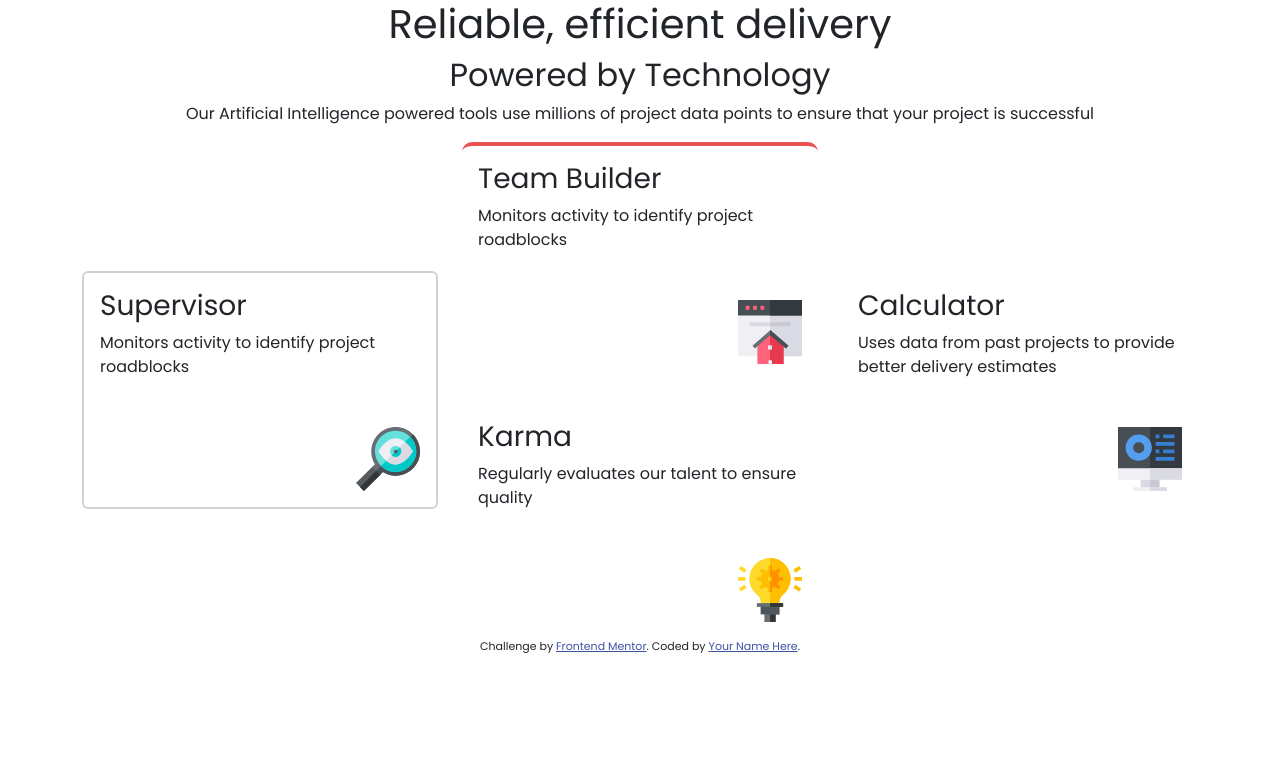
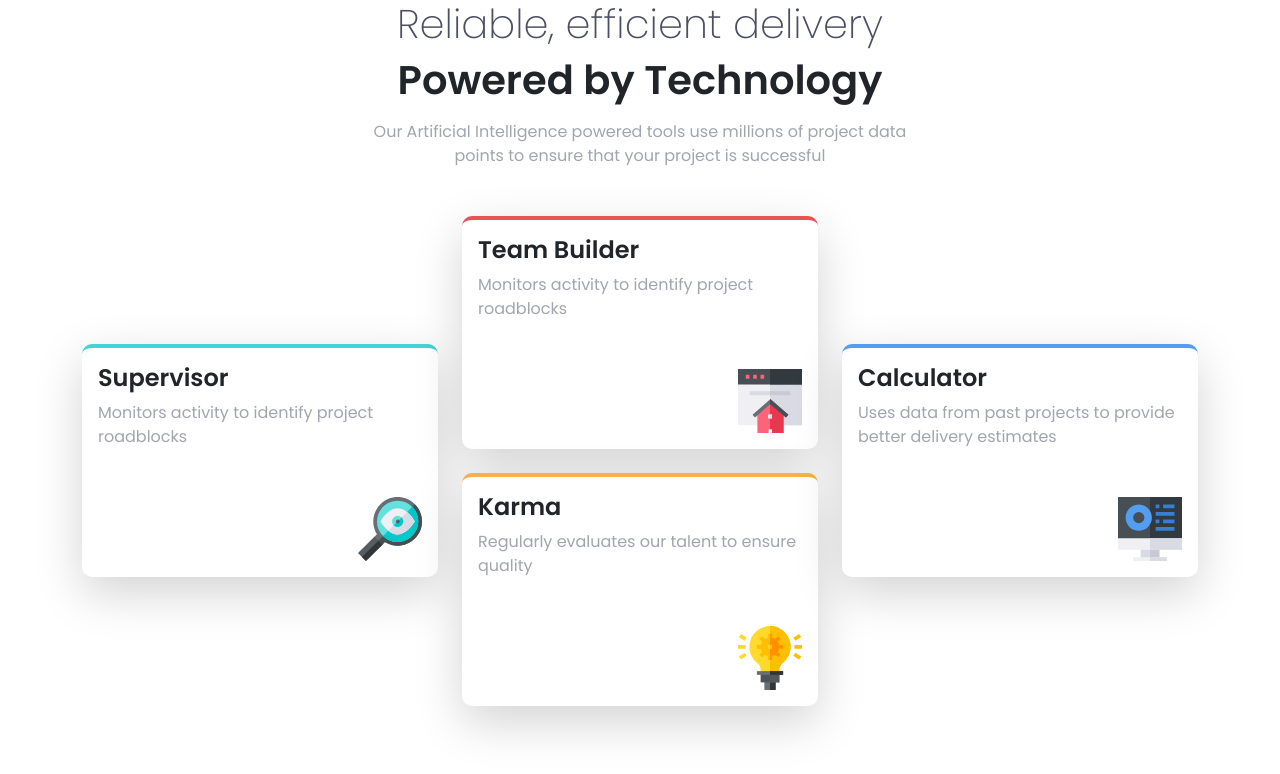
Before and after one commit to mahedee007/four-card-wbsite, a plain HTML site: page index.html in a window 1280 px wide. Drawn offline with nearby package versions, Linux system fonts and the light colour scheme.

Commit message:
final commit

```diff
--- a/css/style.css
+++ b/css/style.css
@@ -6,9 +6,40 @@ body{
     height: 100vh;
     font-family: 'Poppins', sans-serif
 }
+.top{
+
+    font-weight: 200;
+    color: hsl(234, 12%, 34%);
+}
+.middle{
+    font-weight:700;
+
+}
+h3{
+    font-weight: 700;
+    font-size: 1.5rem;
+}
+p{
+    color: hsl(229, 6%, 66%);
+}
+.s-card{
+    border: none;
+    border-top: 4px solid hsl(180, 62%, 55%);
+    border-radius: 10px;
+}
 .tb-card{
     border: none;
     border-top: 4px solid hsl(0, 78%, 62%);
     border-radius: 10px;
 
 }
+.karma-card{
+    border: none;
+    border-top: 4px solid hsl(34, 97%, 64%);
+    border-radius: 10px;
+}
+.c-card {
+    border: none;
+    border-top: 4px solid hsl(212, 86%, 64%);
+    border-radius: 10px;
+}
--- a/index.html
+++ b/index.html
@@ -16,19 +16,19 @@
   </style>
 </head>
 <body>
-  <section class="container">
+  <section class="container ">
     <div class="text-center">
-      <h1>Reliable, efficient delivery</h1>
-    <h2>Powered by Technology</h2>
-    <p>Our Artificial Intelligence powered tools use millions of project data points
+      <h1 class="top">Reliable, efficient delivery</h1>
+    <h1 class="middle">Powered by Technology</h1>
+    <p class="mt-3 ">Our Artificial Intelligence powered tools use millions of project data <br> points
       to ensure that your project is successful</p>
     </div>
 
   </section>
-  <main class="container">
+  <main class="container mt-5">
     <div class="row align-items-center g-4 gy-4">
       <div class="col-lg-4">
-        <div class="card border-2">
+        <div class="card s-card shadow-lg">
           <div class="container p-3">
             <h3>Supervisor</h3>
             <p>Monitors activity to identify project roadblocks</p>
@@ -41,7 +41,7 @@
       <div class="col-lg-4 col-md-12">
         <div class="row gy-4">
           <div class="col-12">
-            <div class="card tb-card  ">
+            <div class="card tb-card shadow-lg ">
               <div class="container p-3">
                 <h3>Team Builder</h3>
             <p>Monitors activity to identify project roadblocks</p>
@@ -52,7 +52,7 @@
             </div>
           </div>
           <div class="col-12">
-            <div class="card border-0">
+            <div class="card karma-card shadow-lg">
               <div class="container p-3">
                 <h3>Karma</h3>
             <p> Regularly evaluates our talent to ensure quality
@@ -66,7 +66,7 @@
         </div>
       </div>
       <div class="col-lg-4">
-        <div class="card border-0">
+        <div class="card c-card  shadow-lg">
          <div class="container p-3">
           <h3>Calculator</h3>
           <p> Uses data from past projects to provide better delivery estimates
@@ -96,12 +96,7 @@
 
 
 
-  <footer>
-    <p class="attribution">
-      Challenge by <a href="https://www.frontendmentor.io?ref=challenge" target="_blank">Frontend Mentor</a>.
-      Coded by <a href="#">Your Name Here</a>.
-    </p>
-  </footer>
+
   <script src="https://cdn.jsdelivr.net/npm/bootstrap@5.3.0/dist/js/bootstrap.bundle.min.js"></script>
 </body>
 </html>
```
